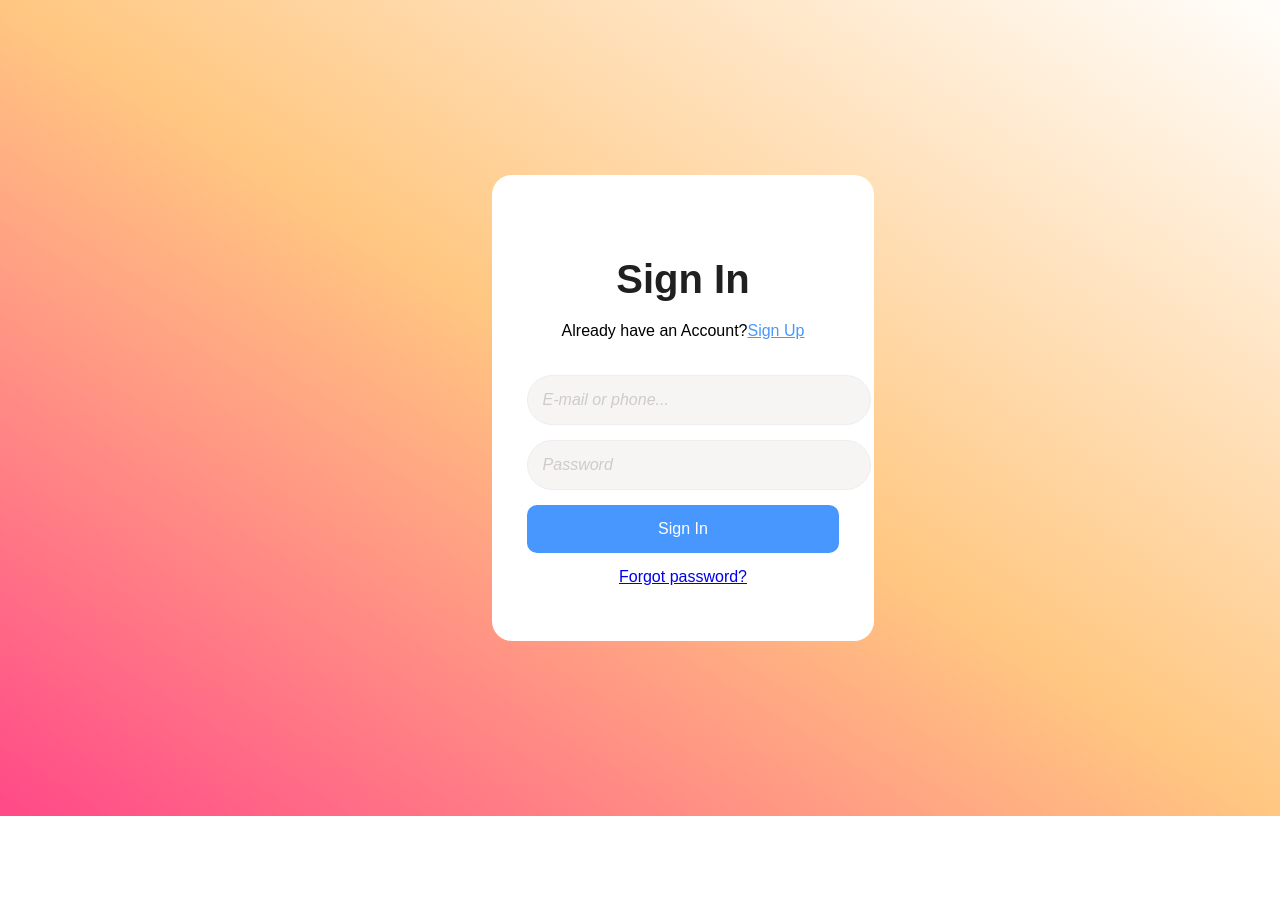
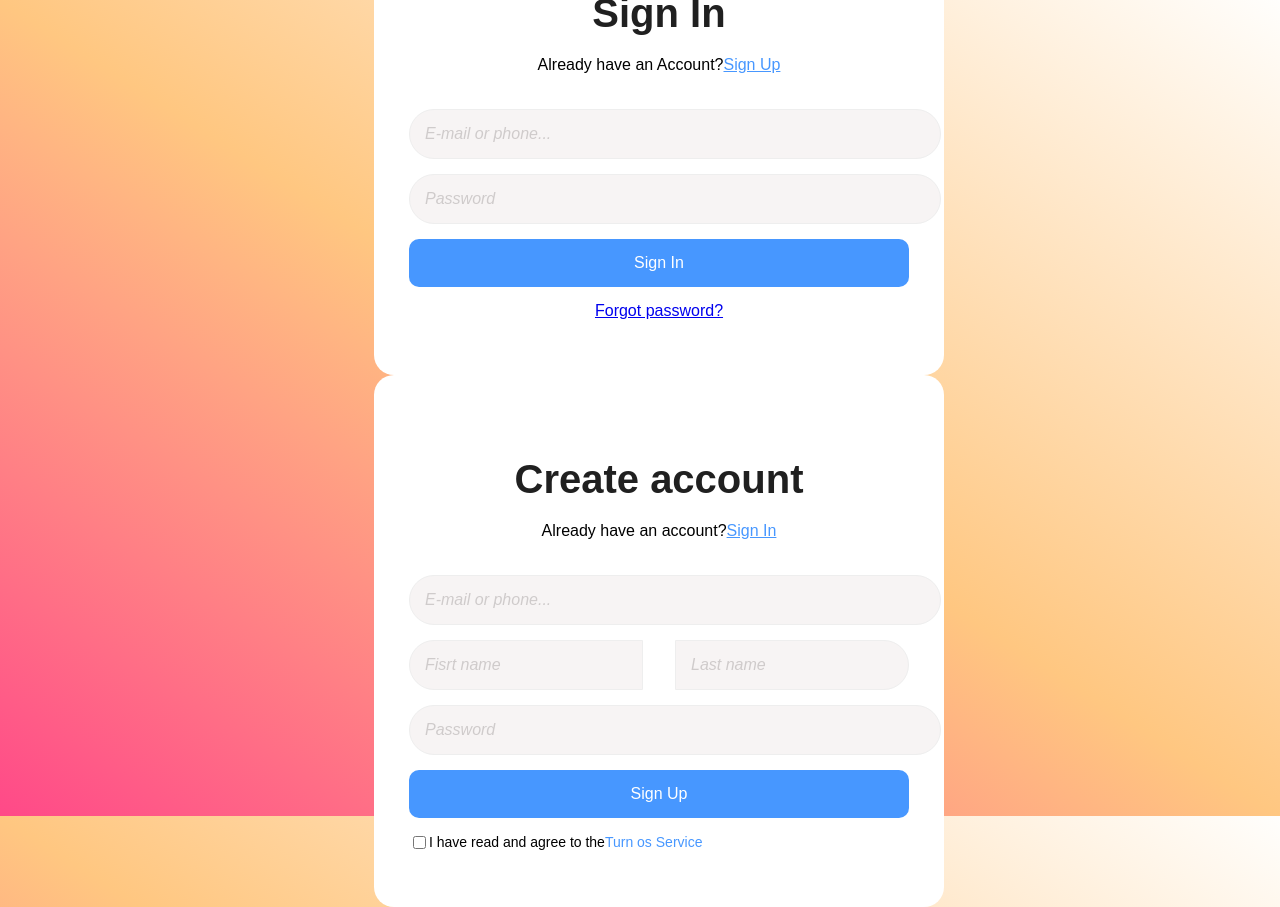
Before and after one commit to malburo/photo-app-cpb, a React (Create React App) app in the folder photo-app/: page / in a window 1280 px wide. Before the commit the page ends 816 px from the top, so only its background shows below. Built offline with nearby package versions, Linux system fonts and the light colour scheme.

Commit message:
sửa class thành className

```diff
--- a/photo-app/src/App.js
+++ b/photo-app/src/App.js
@@ -1,10 +1,12 @@
 import "./App.css";
 import Login from "./components/Login/login";
+import Signup from "./components/Signup/signup"
 
 function App() {
   return (
     <div className="App">
       <Login />
+      <Signup/>
     </div>
   );
 }
--- a/photo-app/src/components/Signup/signup.jsx
+++ b/photo-app/src/components/Signup/signup.jsx
@@ -49,7 +49,7 @@ function sign_up(){
         </label>
       </div>
     </div>
-    )
+    );
 }
 
 export default sign_up;
```
